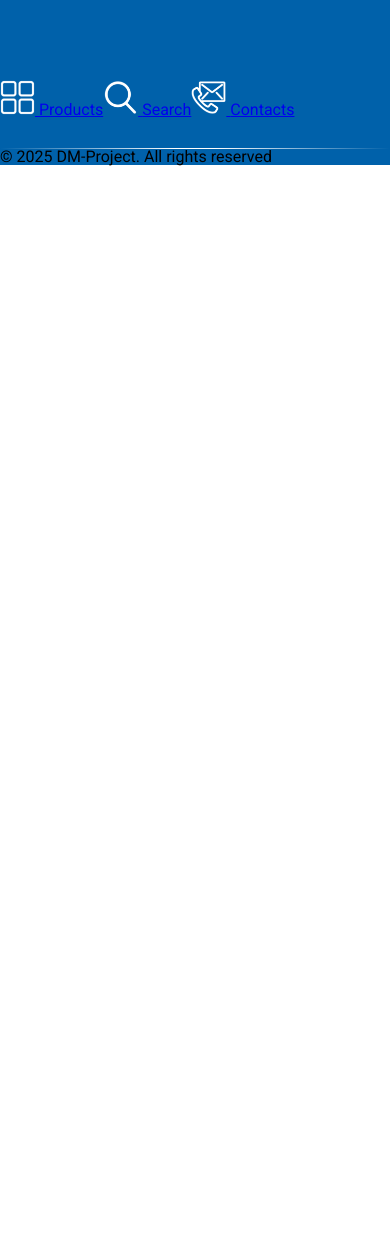
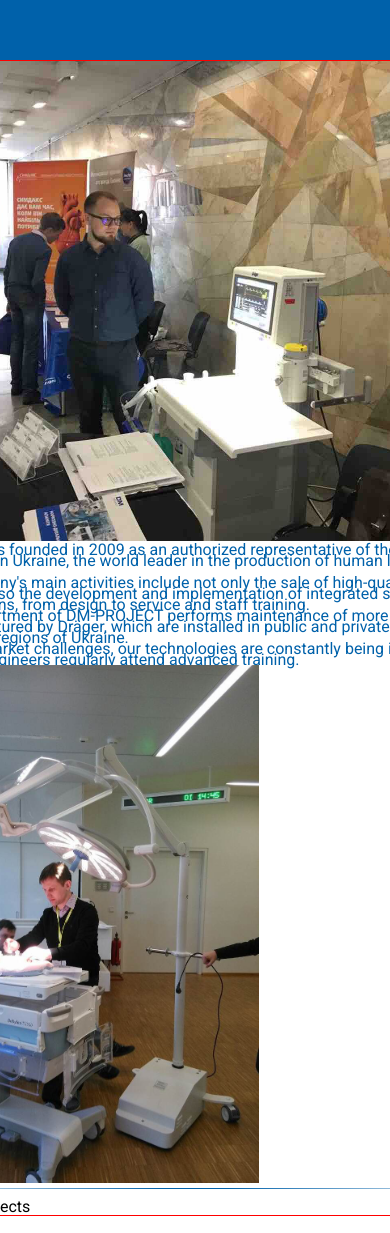
Before and after one commit to ven0m79/dm-project, a Next.js app: page /en/about in a window 390 px wide. Shown: the part 764-1997 px from the top of the page. Before the commit the page ends 930 px from the top, so only its background shows below. Built offline with nearby package versions, Linux system fonts and the light colour scheme; a web font is replaced by a local one.

Commit message:
fix:aboutPage-test

```diff
--- a/app/[locale]/about/About.module.css
+++ b/app/[locale]/about/About.module.css
@@ -1,9 +1,13 @@
 .aboutText {
-    display: flex;
-    flex-direction: column;
 
+    height: auto;
     color: #0061AA;
     line-height: 22px;
+    @media (max-width: 640px) {
+        width: 100%;
+        /* border: 1px solid red; */
+        line-height: 11px;
+    }
 }
 .aboutContainer {
     align-self: center;
--- a/app/[locale]/about/client-page.tsx
+++ b/app/[locale]/about/client-page.tsx
@@ -17,7 +17,55 @@ export const ClientPage = ({ params: { locale } }: { params: { locale: string }
   return (
     <MainLayout>
       {typeof window !== "undefined" && isMobile ?
-        null
+        <div className={classNames("flex flex-1 flex-col w-full", styles.aboutContainer)}>
+          <div className={"flex flex-1 flex-row w-full px-1 sm:px-5"}>
+            <div>
+              <Image
+                src={vystavka}
+                className="float-left w-full mr-2 mt-2 max-w-[430px]"
+                width={640}
+                height={480}
+                alt={""}
+              />
+            </div>
+            <div className={classNames("flex flex-1 flex-col min-w-[200px] max-w-full text-[10px]", styles.aboutText)}>
+              <div className={classNames("ml-2 my-0 mt-2 indent-5 text-justify")}>
+                {t("information1")}
+              </div>
+              <div className={classNames("ml-2 my-0 indent-5 text-justify")}>
+                {t("information2")}
+              </div>
+            </div>
+          </div>
+          <div>
+            <div className={classNames("flex flex-1 flex-row max-w-full", styles.aboutText)}>
+              <div className={classNames("flex flex-1 flex-col max-w-full min-w-[200px] text-[10px]", styles.aboutText)}>
+                <div className={classNames("mx-2 my-0 lg:my-2 md:my-1 indent-5 text-justify")}>
+                  {t("information3")}
+                </div>
+                <div className={classNames("mx-2 my-0 lg:my-2 md:my-1 indent-5 text-justifyy")}>
+                  {t("information4")}
+                </div>
+              </div>
+              <div>
+                <Image
+                  className="float-right w-full ml-2 mt-2 max-w-[240px]"
+                  src={roman}
+                  width={384}
+                  height={518}
+                  alt={""}
+                />
+              </div>
+
+            </div>
+          </div>
+          <div>
+            <div className={styles.stroke}></div>
+            <div className="text-2xl text-blue-900 flex justify-center self-center mb-5">
+              {t("implemented")}
+            </div>
+          </div>
+        </div>
         :
         <div className={classNames("flex flex-1 flex-col w-full", styles.aboutContainer)}>
           <div className={"flex flex-1 flex-row w-full px-5"}>
@@ -30,7 +78,7 @@ export const ClientPage = ({ params: { locale } }: { params: { locale: string }
                 alt={""}
               />
             </div>
-            <div className={classNames("flex flex-1 flex-col max-w-full min-w-[600px] text-[10px] lg:text-[14px] xl:text-[18px]", styles.aboutText)}>
+            <div className={classNames("flex flex-1 flex-col max-w-full min-w-[500px] text-[10px] lg:text-[14px] xl:text-[18px]", styles.aboutText)}>
               <div className={classNames("mx-2 my-0 lg:my-2 md:my-1 indent-5 text-justify")}>
                 {t("information1")}
               </div>
@@ -60,11 +108,11 @@ export const ClientPage = ({ params: { locale } }: { params: { locale: string }
               {t("implemented")}
             </div>
           </div>
-          <div>
+        </div>
+      }{
+        <div className="">
           <SliderAbout locale={locale} />
-          </div>
-        </div>
-      }
+        </div>}
     </MainLayout>
   );
 };
--- a/app/[locale]/components/molecules/sliderAbout/single-slide.tsx
+++ b/app/[locale]/components/molecules/sliderAbout/single-slide.tsx
@@ -34,23 +34,18 @@ const SingleSlideAbout: FC<
   }, [heightChangeHandler]);
 
   return (
-    <div className="flex items-center self-center justify-center w-full h-full max-w-[1360px] bg-red-500 z-50">
+    <div className="flex items-center self-center justify-center w-full h-full max-w-[1360px] bg-red-500 z-9">
       <motion.img
         alt=""
         ref={ref}
         src={img1}
         width={1200}
         height={900}
-        className="image pointer-events-none absolute p-5"
+        className="image pointer-events-none absolute"
         initial={{ ...animatedStylesForPhoto1.initial }}
         animate={{ ...animatedStylesForPhoto1.animate }}
         transition={{ duration: 1.5, ease: "easeOut" }}
       />
-      {/* position: static;
-position: relative;
-position: absolute;
-position: fixed;
-position: sticky; */}
     </div>
   );
 };
--- a/app/[locale]/components/molecules/sliderAbout/slider.tsx
+++ b/app/[locale]/components/molecules/sliderAbout/slider.tsx
@@ -68,7 +68,8 @@ export default function SliderAbout({ locale }: { locale: string }) {
   }, [page]);
 
   return (
-    <div className="container p-5 z-48" style={{ height: containerHeight }}>
+    <div className="w-screen flex justify-center px-5">
+      <div className="container z-10" style={{ height: containerHeight }}>
         <AnimatePresence initial={true} custom={direction}>
           <motion.div
             key={page}
@@ -108,17 +109,18 @@ export default function SliderAbout({ locale }: { locale: string }) {
           </div>
         </AnimatePresence>
 
-      <div className="absolute bottom-1">
+        <div className="absolute bottom-10 w-screen px-6">
           <div className="flex justify-center">
             {articles.map((_, i) => (
               <div
                 key={i}
-              className={`z-10 h-2 w-2 rounded-full mx-2 cursor-pointer ${i === index ? "bg-blue-500" : "bg-gray-300"}`}
+                className={`z-40 h-2 w-2 rounded-full mx-1 cursor-pointer ${i === index ? "bg-blue-500" : "bg-gray-300"}`}
                 onClick={() => goToSlide(i)}
               ></div>
             ))}
           </div>
         </div>
       </div>
+    </div>
   );
 }
--- a/app/[locale]/components/molecules/sliderAbout/styleAbout.css
+++ b/app/[locale]/components/molecules/sliderAbout/styleAbout.css
@@ -6,7 +6,7 @@
   justify-content: center;
   align-items: center;
   margin-bottom: 20px;
-  background: blue;
+  /* background: blue; */
 }
 
 .image {
```
Lines whose indentation alone changed are shown as unchanged.
